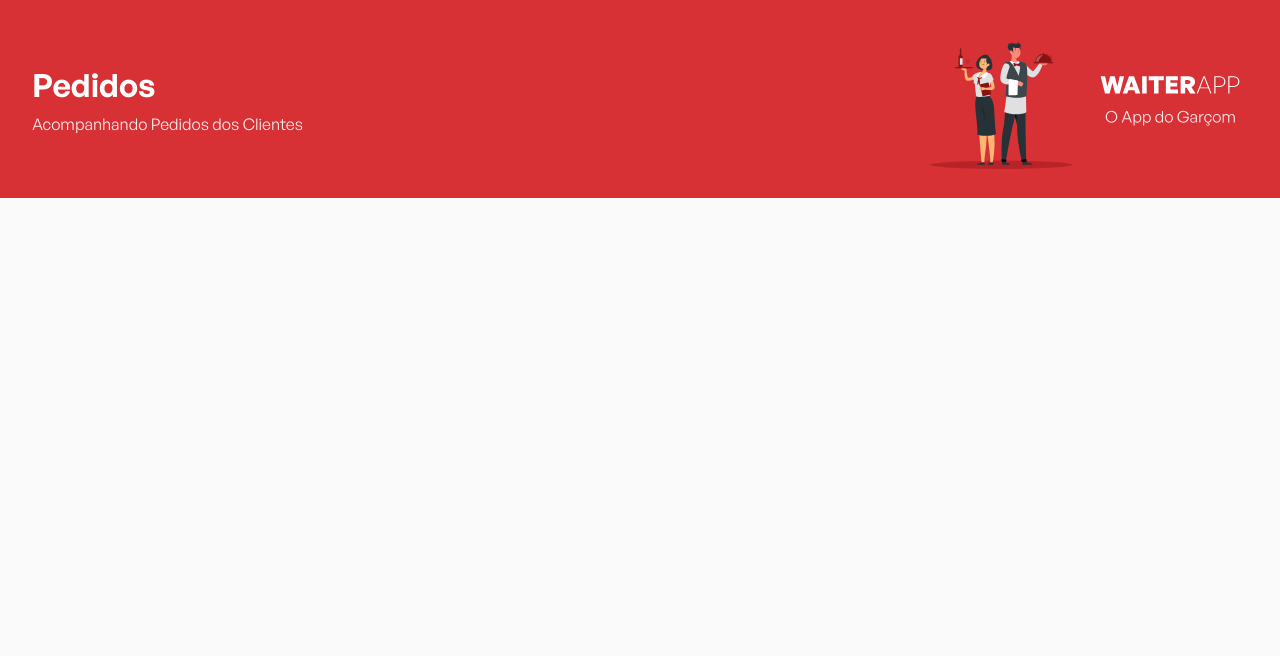
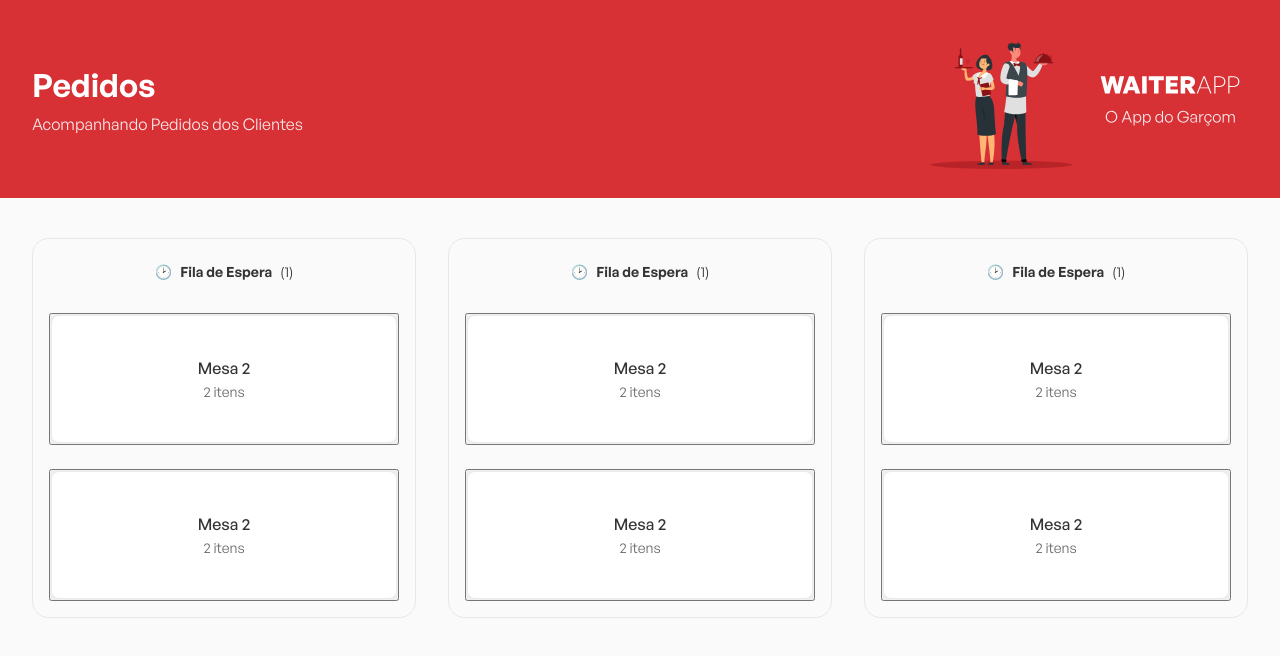
Before and after one commit to lopesma11/WaiterApp-Fe, a React (Vite) app: page / in a window 1280 px wide. Shown: the top 656 px of the page. Built offline with nearby package versions, Linux system fonts and the light colour scheme.

Commit message:
feat: creating and styling Orders Component

```diff
--- a/src/App.tsx
+++ b/src/App.tsx
@@ -1,12 +1,14 @@
 import React from "react";
 import { GlobalStyles } from "./styles/GlobalStyles";
-import { Header } from "./components/Header/Header";
+import { Header } from "./components/Header";
+import { Orders } from "./components/Orders";
 
 export function App() {
     return (
         <>
             <GlobalStyles />
             <Header />
+            <Orders />
         </>
     );
 }
--- /dev/null
+++ b/src/components/Orders/index.tsx
@@ -0,0 +1,74 @@
+import React from "react";
+import { Container, Board, OrdersContainer } from "./styles";
+
+export function Orders() {
+    return (
+        <Container>
+            <Board>
+                <header>
+                    <span>🕑</span>
+                    <strong>Fila de Espera</strong>
+                    <span>(1)</span>
+                </header>
+
+                <OrdersContainer>
+                    <button type="button">
+                        <strong>Mesa 2</strong>
+                        <span>2 itens</span>
+                    </button>
+                </OrdersContainer>
+
+                <OrdersContainer>
+                    <button type="button">
+                        <strong>Mesa 2</strong>
+                        <span>2 itens</span>
+                    </button>
+                </OrdersContainer>
+            </Board>
+
+            <Board>
+                <header>
+                    <span>🕑</span>
+                    <strong>Fila de Espera</strong>
+                    <span>(1)</span>
+                </header>
+
+                <OrdersContainer>
+                    <button type="button">
+                        <strong>Mesa 2</strong>
+                        <span>2 itens</span>
+                    </button>
+                </OrdersContainer>
+
+                <OrdersContainer>
+                    <button type="button">
+                        <strong>Mesa 2</strong>
+                        <span>2 itens</span>
+                    </button>
+                </OrdersContainer>
+            </Board>
+
+            <Board>
+                <header>
+                    <span>🕑</span>
+                    <strong>Fila de Espera</strong>
+                    <span>(1)</span>
+                </header>
+
+                <OrdersContainer>
+                    <button type="button">
+                        <strong>Mesa 2</strong>
+                        <span>2 itens</span>
+                    </button>
+                </OrdersContainer>
+
+                <OrdersContainer>
+                    <button type="button">
+                        <strong>Mesa 2</strong>
+                        <span>2 itens</span>
+                    </button>
+                </OrdersContainer>
+            </Board>
+        </Container>
+    );
+}
--- /dev/null
+++ b/src/components/Orders/styles.ts
@@ -0,0 +1,62 @@
+import styled from "styled-components";
+
+export const Container = styled.div`
+    width: 100%;
+    max-width: 1216px;
+    margin: 40px auto;
+    display: flex;
+    gap: 32px;
+`;
+
+export const Board = styled.div`
+    padding: 16px;
+    border: 1px solid rgba(204, 204, 204, 0.4);
+    border-radius: 16px;
+    display: flex;
+    flex-direction: column;
+    align-items: center;
+    justify-content: center;
+    flex: 1;
+
+    header {
+        padding: 8px;
+        font-size: 14px;
+        display: flex;
+        align-items: center;
+        gap: 8px;
+    }
+`;
+
+export const OrdersContainer = styled.button`
+    display: flex;
+    flex-direction: column;
+    width: 100%;
+    margin-top: 24px;
+
+    button {
+        width: 100%;
+        background: #fff;
+        border: 1px solid rgba(204, 204, 204, 0.4);
+        border-radius: 8px;
+        height: 128px;
+        width: 100%;
+        display: flex;
+        flex-direction: column;
+        justify-content: center;
+        align-items: center;
+        gap: 4px;
+
+        strong {
+            font-weight: 500;
+        }
+
+        span {
+            font-size: 14px;
+            color: #666;
+        }
+
+        & + button {
+            margin-top: 24px;
+        }
+    }
+`;
```
Also changed, not shown: src/components/Header/index.tsx (renamed from src/components/Header/Header.tsx).
